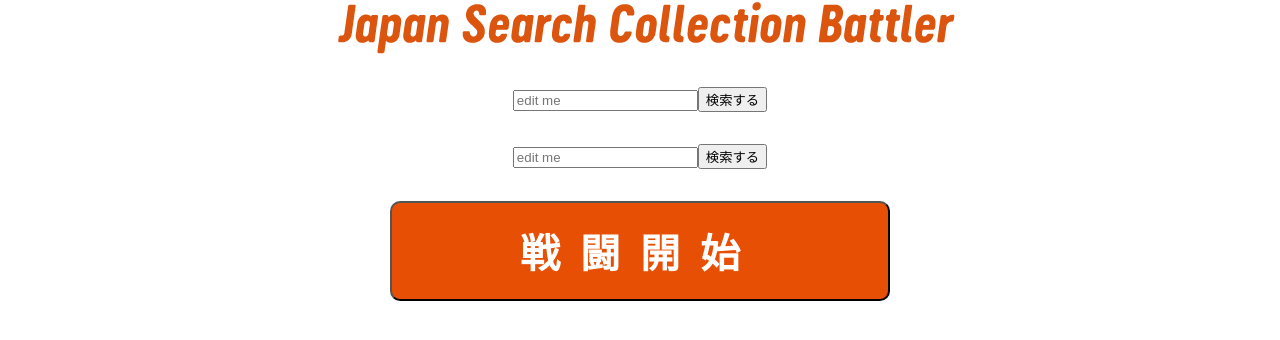
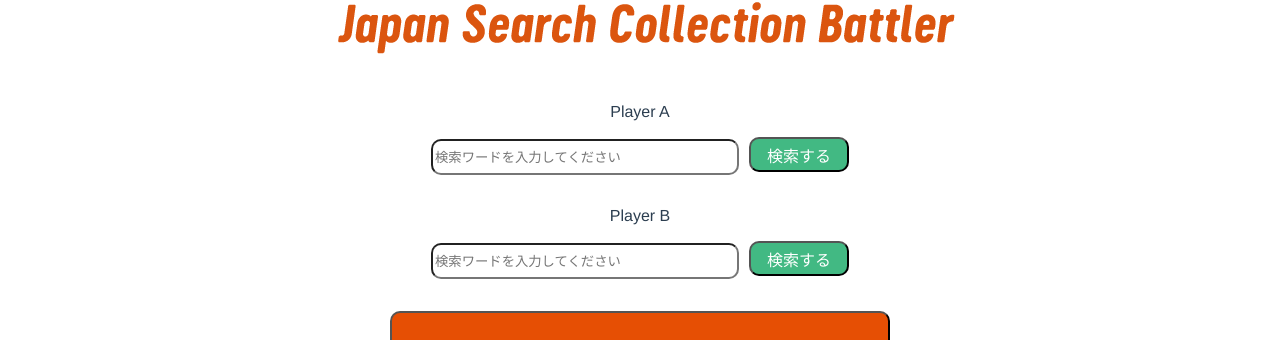
Before and after one commit to yutakuroda/collection_battler, a Vue app: page / in a window 1280 px wide. Shown: the part 305-645 px from the top of the page. Built offline with nearby package versions, Linux system fonts and the light colour scheme.

Commit message:
検索フォームのcssを修正

```diff
--- a/src/views/Home.vue
+++ b/src/views/Home.vue
@@ -1,12 +1,14 @@
 <template>
   <div class="home">
     <Logo msg="収蔵品バトラー"/>
+    <div class="parent_flex">
     <div class="first_container">
       <!-- <TextInput title_text="検索キーワード" search_text="search_text"/> -->
-      <input v-model="first_search_text" placeholder="edit me">
+      <p>Player A</p>
+      <input class="search_form" v-model="first_search_text" placeholder="検索ワードを入力してください">
       <!-- <p>title_text is: {{ title_text }}</p> -->
       <!-- <SearchButton text="検索する"/> -->
-      <button v-on:click="fetchCollections('first')">検索する</button>
+      <button class="search_button" v-on:click="fetchCollections('first')">検索する</button>
       <ul id="v-for-object" class="demo">
         <li v-for="value in first_collections">
           <input :id="value.id" type="radio" name="rate" :value="value" v-model="first_picked">
@@ -19,10 +21,12 @@
     </div>
     <div class="second_container">
       <!-- <TextInput title_text="検索キーワード" search_text="search_text"/> -->
-      <input v-model="second_search_text" placeholder="edit me">
+
+      <p>Player B</p>
+      <input class="search_form" v-model="second_search_text" placeholder="検索ワードを入力してください">
       <!-- <p>title_text is: {{ title_text }}</p> -->
       <!-- <SearchButton text="検索する"/> -->
-      <button v-on:click="fetchCollections('second')">検索する</button>
+      <button class="search_button" v-on:click="fetchCollections('second')">検索する</button>
       <ul id="v-for-object" class="demo">
         <li v-for="value in second_collections">
           <input :id="value.id" type="radio" name="rate" :value="value" v-model="second_picked">
@@ -32,6 +36,7 @@
         </li>
       </ul>
       <p>{{second_picked}}</p>
+    </div>
     </div>
     <router-link to="/about">
       <ButtonGreen text="戦闘開始"/>
@@ -97,9 +102,26 @@ export default {
 }
 </script>
 <style>
+  .parent-frex {
+    display: flex;
+  }
   body {
     margin: 0;
     padding: 2rem;
+  }
+  .search_form {
+    width: 300px;
+    height: 30px;
+    border-radius: 10px;
+  }
+  .search_button {
+    width: 100px;
+    height: 35px;
+    border-radius: 10px;
+    background: #42b983;
+    color: #fff;
+    font-size: 16px;
+    margin-left: 10px;
   }
   input[type="radio"] {
     display: none;
```
